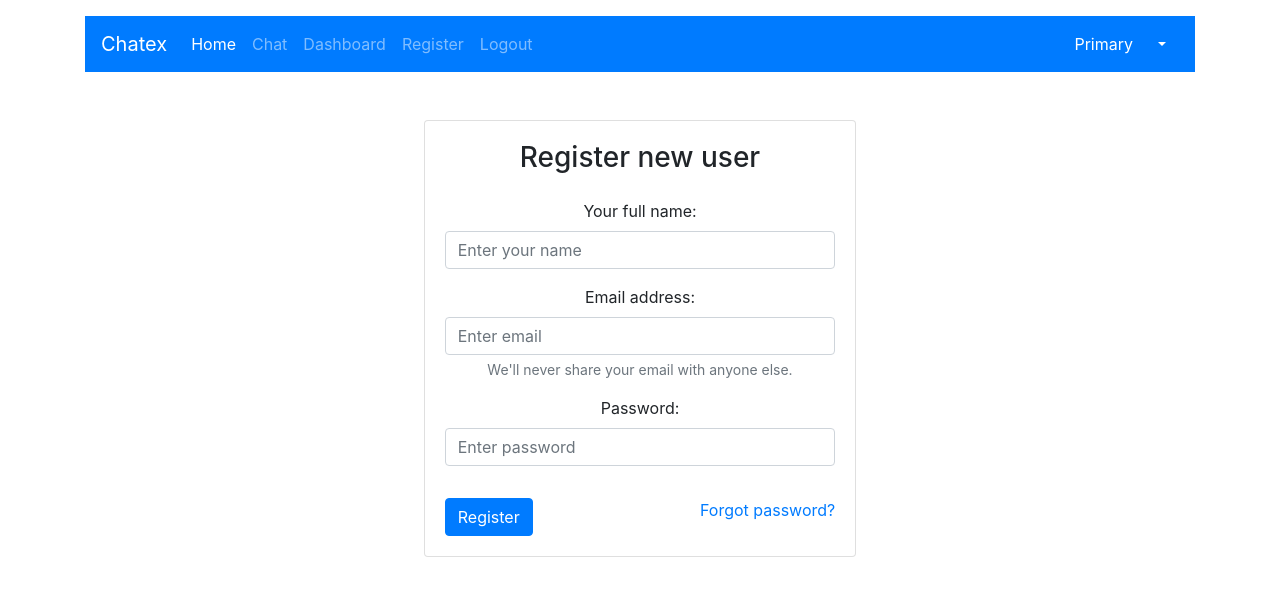
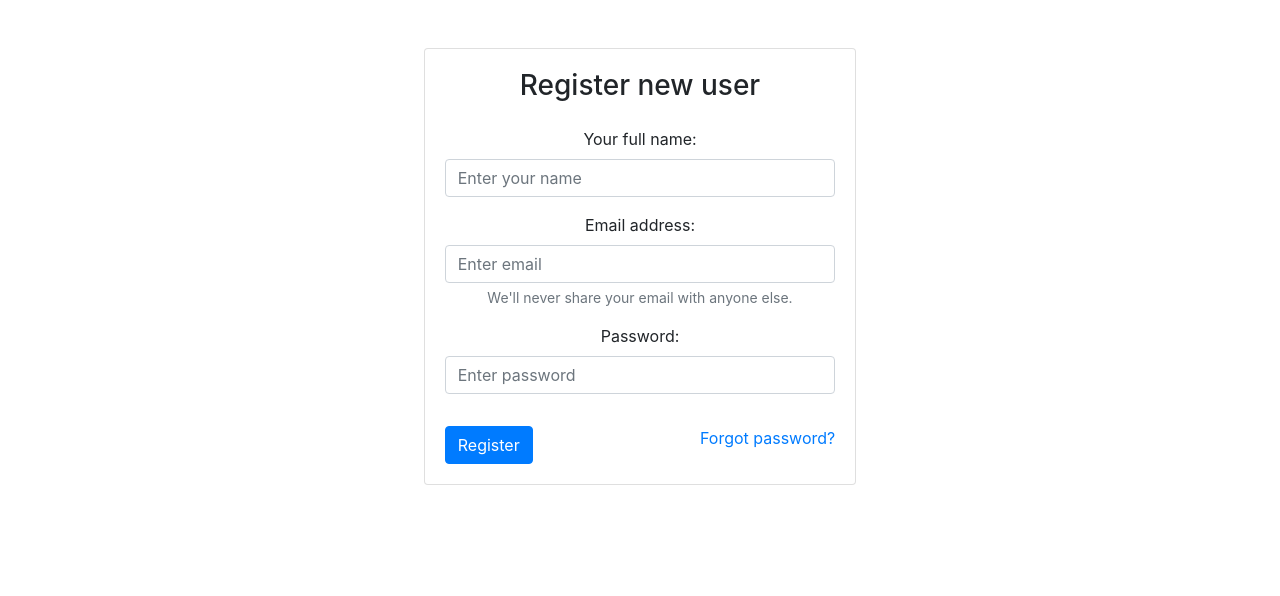
Before and after one commit to Nikolagavrovski/frontendgoogle, a Vue app: page /register in a window 1280 px wide. Shown: the top 596 px of the page. Built offline with nearby package versions, Linux system fonts and the light colour scheme; no server answers.

Commit message:
Auth fixed

```diff
--- a/src/components/NavBar.vue
+++ b/src/components/NavBar.vue
@@ -12,17 +12,17 @@ export default {
   },
   computed: {
     ...mapState({
-
+      //userAuth: state => state.user
     }),
-    ...mapGetters([
-      'isLoggedIn'
-    ])
+    ...mapGetters({
+     userAuth:'user/isLoggedIn'
+    })
   }
 }
 </script>
 
 <template>
-<nav class="navbar navbar-expand-lg navbar-dark bg-primary">
+<nav class="navbar navbar-expand-lg navbar-dark bg-primary" v-if="userAuth">
   <a class="navbar-brand" href="#">Chatex</a>
   <button class="navbar-toggler" type="button" data-toggle="collapse" data-target="#navbarColor01" aria-controls="navbarColor01" aria-expanded="false" aria-label="Toggle navigation">
     <span class="navbar-toggler-icon"></span>
```
